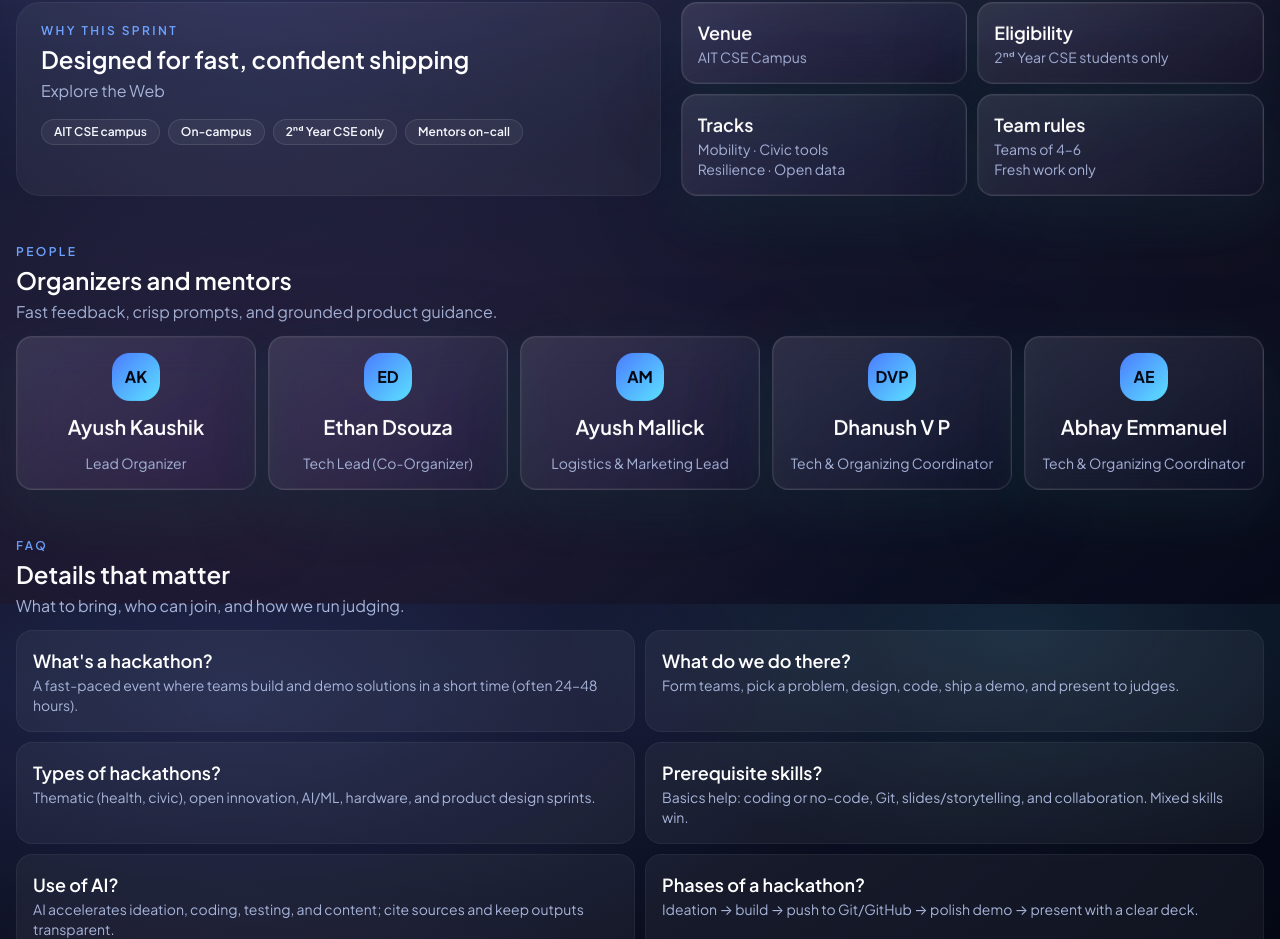
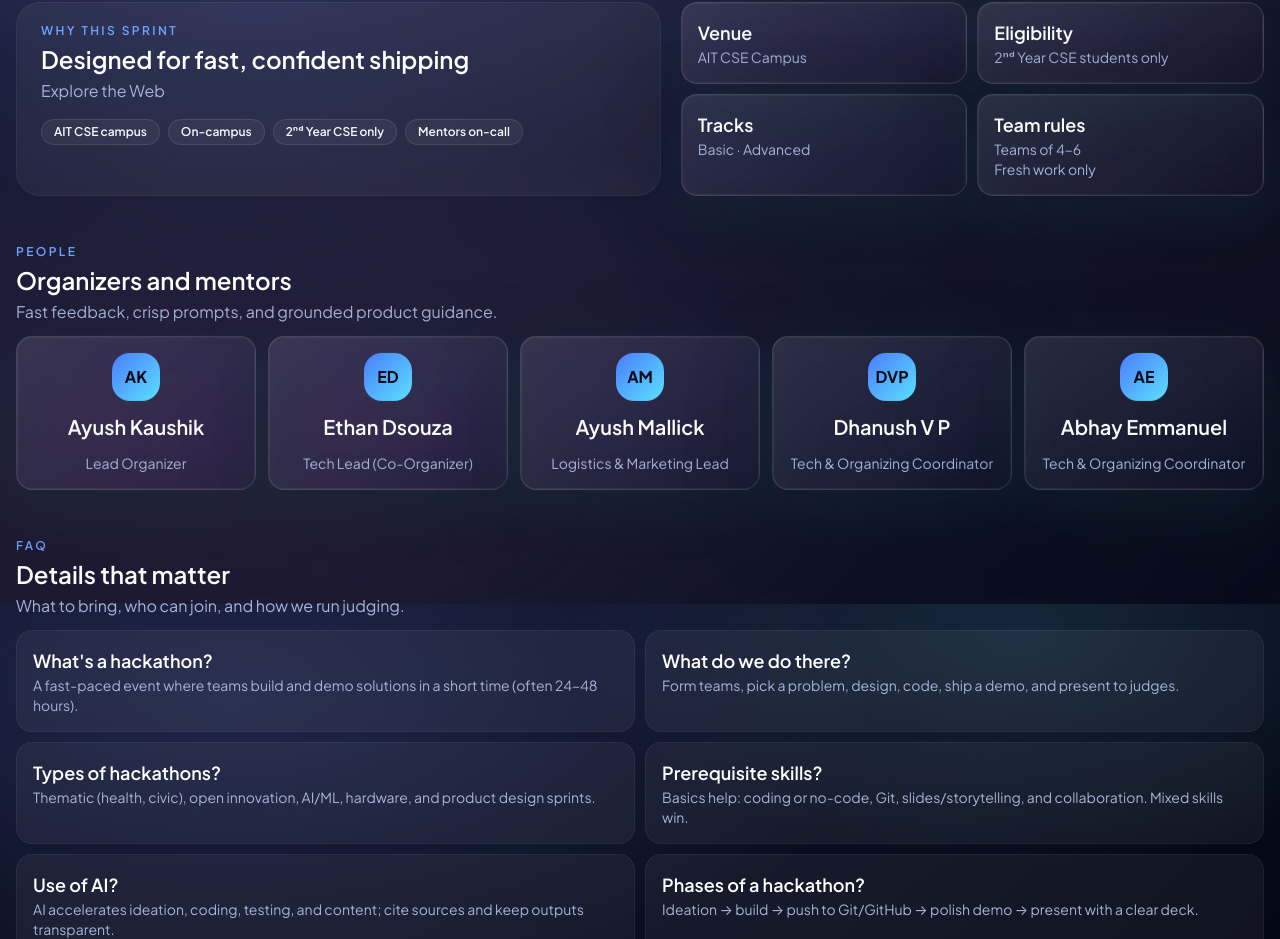
Before and after one commit to ItsukiDhanu/hack-the-throne, a Next.js app: page / in a window 1280 px wide. Shown: the part 996-1935 px from the top of the page. Built offline with nearby package versions, Linux system fonts and the light colour scheme; no server answers; a web font is replaced by a local one.

Commit message:
Update tracks information for clarity and simplicity

```diff
--- a/app/page.tsx
+++ b/app/page.tsx
@@ -17,7 +17,7 @@ const demoContent: Content = {
   details: [
     { title: 'Venue', body: 'AIT CSE Campus' },
     { title: 'Eligibility', body: '2ⁿᵈ Year CSE students only' },
-    { title: 'Tracks', body: 'Mobility · Civic tools\nResilience · Open data' },
+    { title: 'Tracks', body: 'Basic · Advanced' },
     { title: 'Team rules', body: 'Teams of 4–6\nFresh work only' },
 
   ],
```
